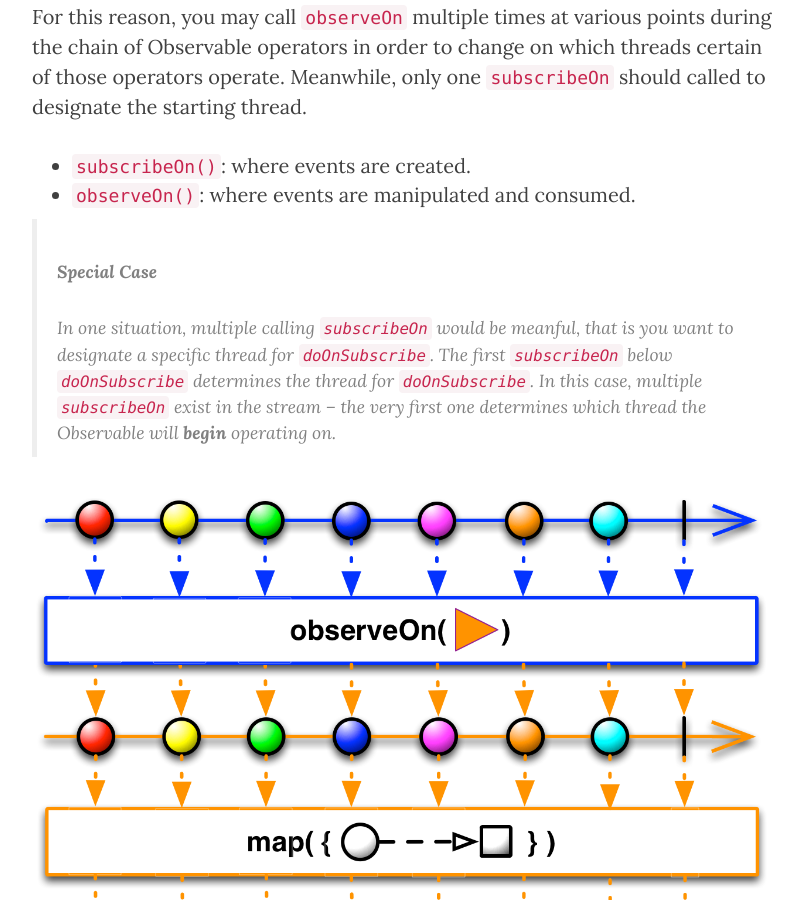
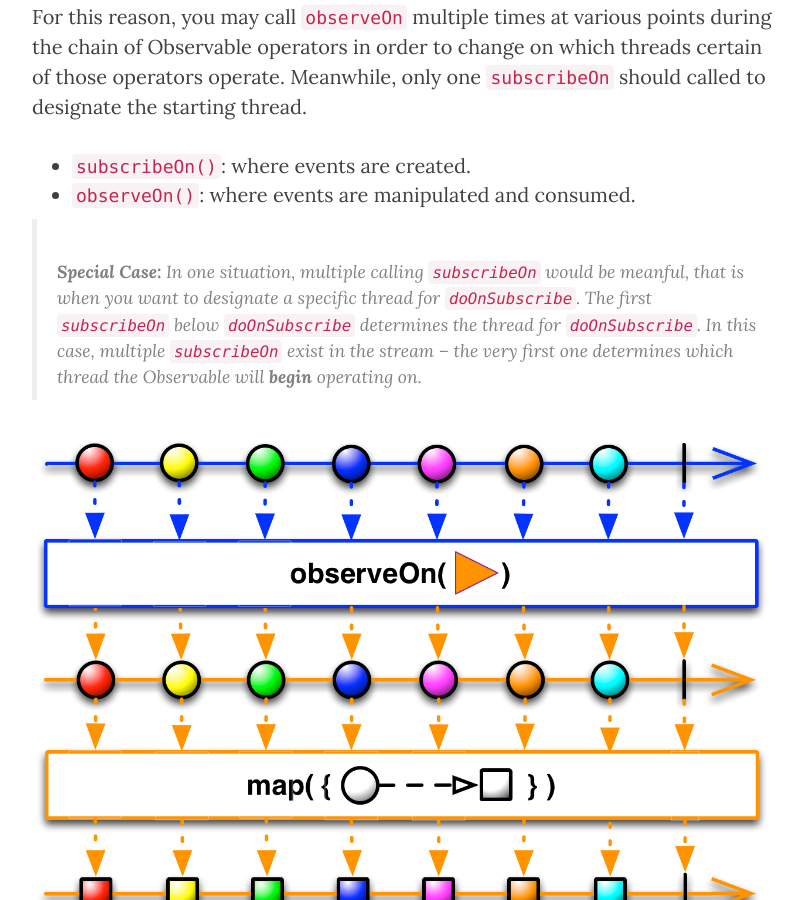
Before and after one commit to ShawnDuan/shawnduan.github.io, a Jekyll site: the page built from _posts/2016-04-21-rxjava-subscribeon-vs-observeon.md, in a window 1280 px wide and 900 px high, scrolled down 1054 px. Shown: the whole window, without its empty margins (233-1036 px from the left). Built offline with Jekyll 4.4.1, drawn with Linux system fonts in a browser that asks for light colours; nearby versions of some CDN libraries; comment, search, counter and statistics services are not loaded.

Commit message:
Update artical.

````diff
--- a/_posts/2016-03-30-nested-fragment-management.markdown
+++ b/_posts/2016-03-30-nested-fragment-management.markdown
@@ -152,9 +152,7 @@ if (getParentFragment() instanceof IFragmentStackHolder) {
 }
 ```
 
-> **Note:**
->
-> The hierarchy is maintained like this:
+> **Note:** The hierarchy is maintained like this:
 `MainActivity --> MainFragment --> InnerFragment`, Where `InnerFragment` can be either a normal single Fragment or another Fragment-container, by implementing `IFragmentStackHolder`.
 
 ## Conclusion
--- a/_posts/2016-04-21-rxjava-subscribeon-vs-observeon.md
+++ b/_posts/2016-04-21-rxjava-subscribeon-vs-observeon.md
@@ -19,8 +19,6 @@ For this reason, you may call `observeOn` multiple times at various points durin
 * `subscribeOn()`: where events are created.
 * `observeOn()`: where events are manipulated and consumed.
 
-> **Special Case**
->
-> In one situation, multiple calling `subscribeOn` would be meanful, that is you want to designate a specific thread for `doOnSubscribe`. The first `subscribeOn` below `doOnSubscribe` determines the thread for `doOnSubscribe`. In this case, multiple `subscribeOn` exist in the stream -- the very first one determines which thread the Observable will **begin** operating on.
+> **Special Case:** In one situation, multiple calling `subscribeOn` would be meanful, that is when you want to designate a specific thread for `doOnSubscribe`. The first `subscribeOn` below `doOnSubscribe` determines the thread for `doOnSubscribe`. In this case, multiple `subscribeOn` exist in the stream -- the very first one determines which thread the Observable will **begin** operating on.
 
 ![schedulers](/assets/images/subscribeon-vs-observeon.png)
````
